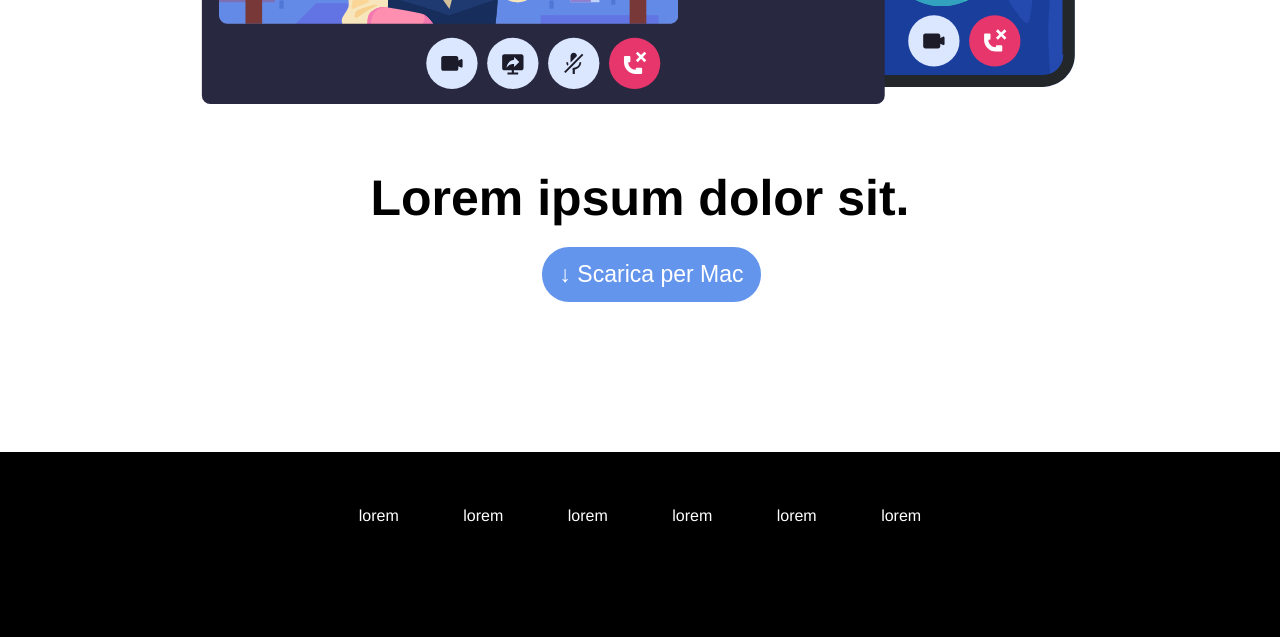
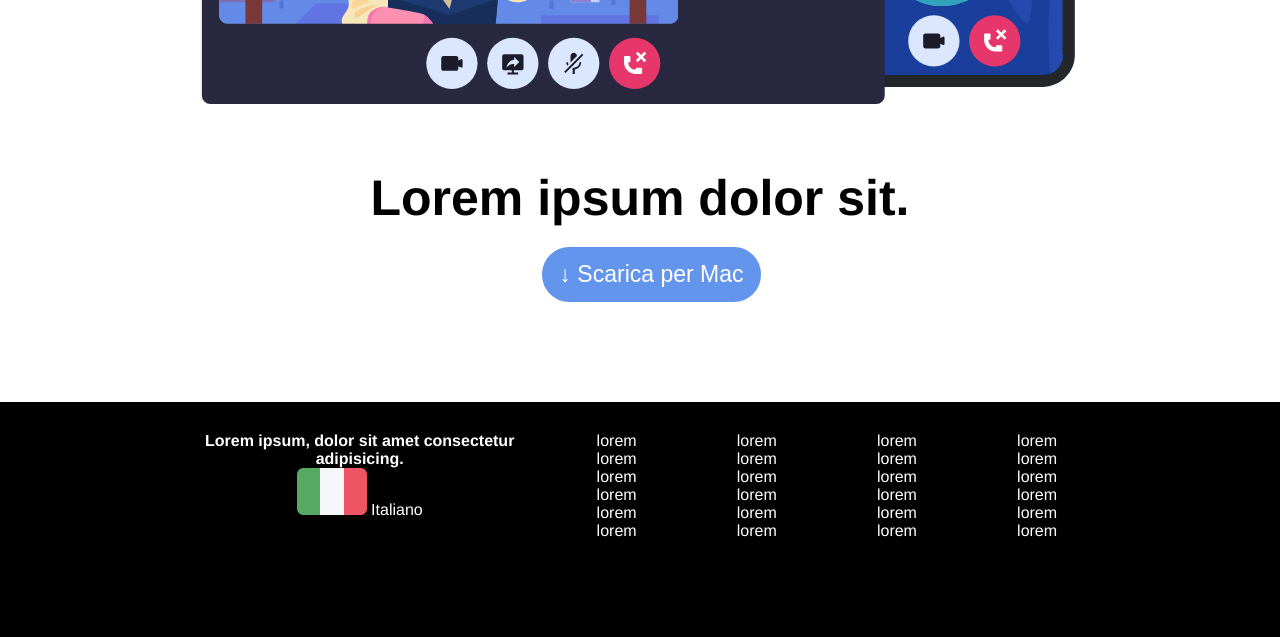
Before and after one commit to amalialorena/htmlcss-discord, a plain HTML site: page index.html in a window 1280 px wide. Shown: the part 4016-4653 px from the top of the page. Drawn offline with Linux system fonts and the light colour scheme.

Commit message:
footer macro division

```diff
--- a/css/style.css
+++ b/css/style.css
@@ -75,12 +75,15 @@ header {
 .logo {
     float:left;
 }
+nav ul li a {
+    margin: 0 30px;
+}
 
 a {
     color:white;
     text-decoration: none;
-    margin: 0 30px;
 }
+
 nav {
     width: 100%;
     text-align: center;
@@ -88,12 +91,12 @@ nav {
     margin-bottom: 100px;
 }
 
-ul{
+nav ul{
     display: inline-block;
     line-height: 31px;
 }
 
-ul li{
+nav ul li{
     display: inline-block;
 }
 
@@ -164,8 +167,20 @@ main section.last-section{
 /* Footer */
 
 footer {
-    margin-top: 50px;
-    /* debug */
-    height: 300px;
+    color:white;
     background-color: black;
 }
+
+.social {
+    float:left;
+    width: 40%;
+}
+
+.links ul li {
+    display:block;
+}
+
+.links {
+    float:left;
+    width: 15%;
+}
--- a/index.html
+++ b/index.html
@@ -48,7 +48,7 @@
                     rem est optio cumque, nobis hic dolorum! Lorem ipsum dolor sit amet consectetur adipisicing elit.
                 </p>
                 <div class="buttons">
-                    <button class="call-to-action">&darr;  Scarica per Mac</button>
+                    <button class="call-to-action">&darr; Scarica per Mac</button>
                     <button class="call-to-action open">Apri Discord nel tuo browser</button>
                 </div>
             </div>
@@ -67,7 +67,7 @@
 
         <section class="clearfix ">
             <div class="illustration left">
-                <img src="img/item1.svg" alt="image1"alt="">
+                <img src="img/item1.svg" alt="image1" alt="">
             </div>
             <div class="text">
                 <h3>Lorem ipsum dolor sit amet consectetur adipisicing elit</h3>
@@ -92,7 +92,7 @@
 
         <section class="clearfix ">
             <div class="illustration left">
-                <img src="img/item3.svg"alt="image3">
+                <img src="img/item3.svg" alt="image3">
             </div>
             <div class="text">
                 <h3>Lorem ipsum dolor sit amet </h3>
@@ -114,9 +114,9 @@
             <div class="player">
                 <img src="img/item4-big.svg" alt="">
             </div>
-            <div class="cta" >
+            <div class="cta">
                 <h3>Lorem ipsum dolor sit.</h3>
-                <button class="call-to-action">&darr;  Scarica per Mac</button>
+                <button class="call-to-action">&darr; Scarica per Mac</button>
             </div>
 
         </section>
@@ -127,10 +127,16 @@
 
     <footer>
 
-        <!-- orizontal sections -->
+        <!-- top section -->
 
         <section class="container clearfix">
-            <div class="social">Lorem ipsum, dolor sit amet consectetur adipisicing.</div>
+            <div class="social">
+                <h4>Lorem ipsum, dolor sit amet consectetur adipisicing.</h3>
+                    <div class="lang">
+                        <img src="img/ita.png" alt="">
+                        <span>Italiano</span>
+                    </div>
+            </div>
             <div class="links">
                 <ul>
                     <li>
@@ -153,10 +159,85 @@
                     </li>
                 </ul>
             </div>
+
+            <div class="links">
+                <ul>
+                    <li>
+                        <a href="#">lorem</a>
+                    </li>
+                    <li>
+                        <a href="#">lorem</a>
+                    </li>
+                    <li>
+                        <a href="#">lorem</a>
+                    </li>
+                    <li>
+                        <a href="#">lorem</a>
+                    </li>
+                    <li>
+                        <a href="#">lorem</a>
+                    </li>
+                    <li>
+                        <a href="#">lorem</a>
+                    </li>
+                </ul>
+            </div>
+
+            <div class="links">
+                <ul>
+                    <li>
+                        <a href="#">lorem</a>
+                    </li>
+                    <li>
+                        <a href="#">lorem</a>
+                    </li>
+                    <li>
+                        <a href="#">lorem</a>
+                    </li>
+                    <li>
+                        <a href="#">lorem</a>
+                    </li>
+                    <li>
+                        <a href="#">lorem</a>
+                    </li>
+                    <li>
+                        <a href="#">lorem</a>
+                    </li>
+                </ul>
+            </div>
+
+                <div class="links">
+                    <ul>
+                        <li>
+                            <a href="#">lorem</a>
+                        </li>
+                        <li>
+                            <a href="#">lorem</a>
+                        </li>
+                        <li>
+                            <a href="#">lorem</a>
+                        </li>
+                        <li>
+                            <a href="#">lorem</a>
+                        </li>
+                        <li>
+                            <a href="#">lorem</a>
+                        </li>
+                        <li>
+                            <a href="#">lorem</a>
+                        </li>
+                    </ul>
+                </div>
+
         </section>
 
-        <section>
+        <!-- bottom section -->
 
+        <section class="container clearfix">
+            <div class="logo">
+                <img src="img/logo.svg" alt="logo">
+            </div>
+            <button class="sign-in">Registrati</button>
         </section>
     </footer>
 </body>
```
